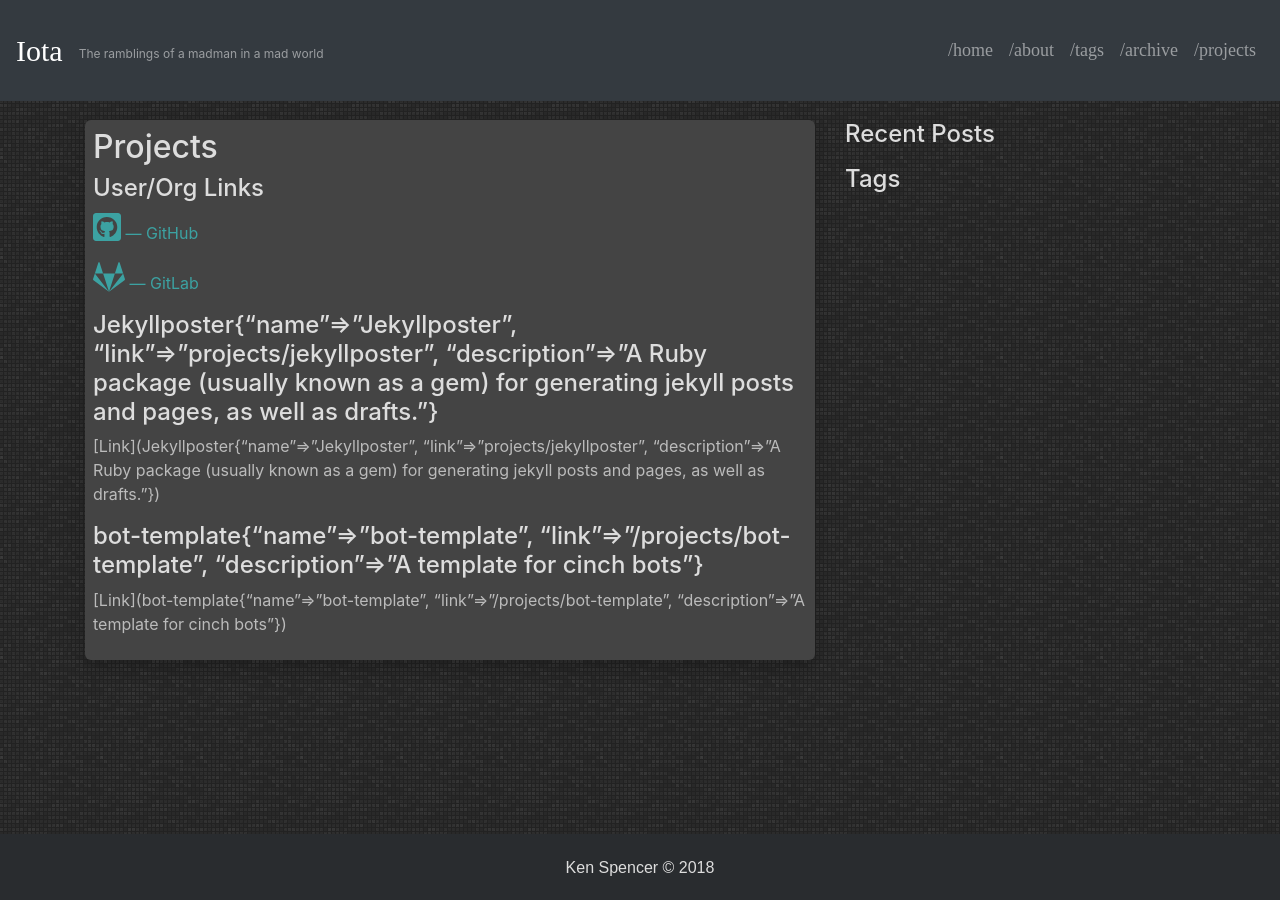
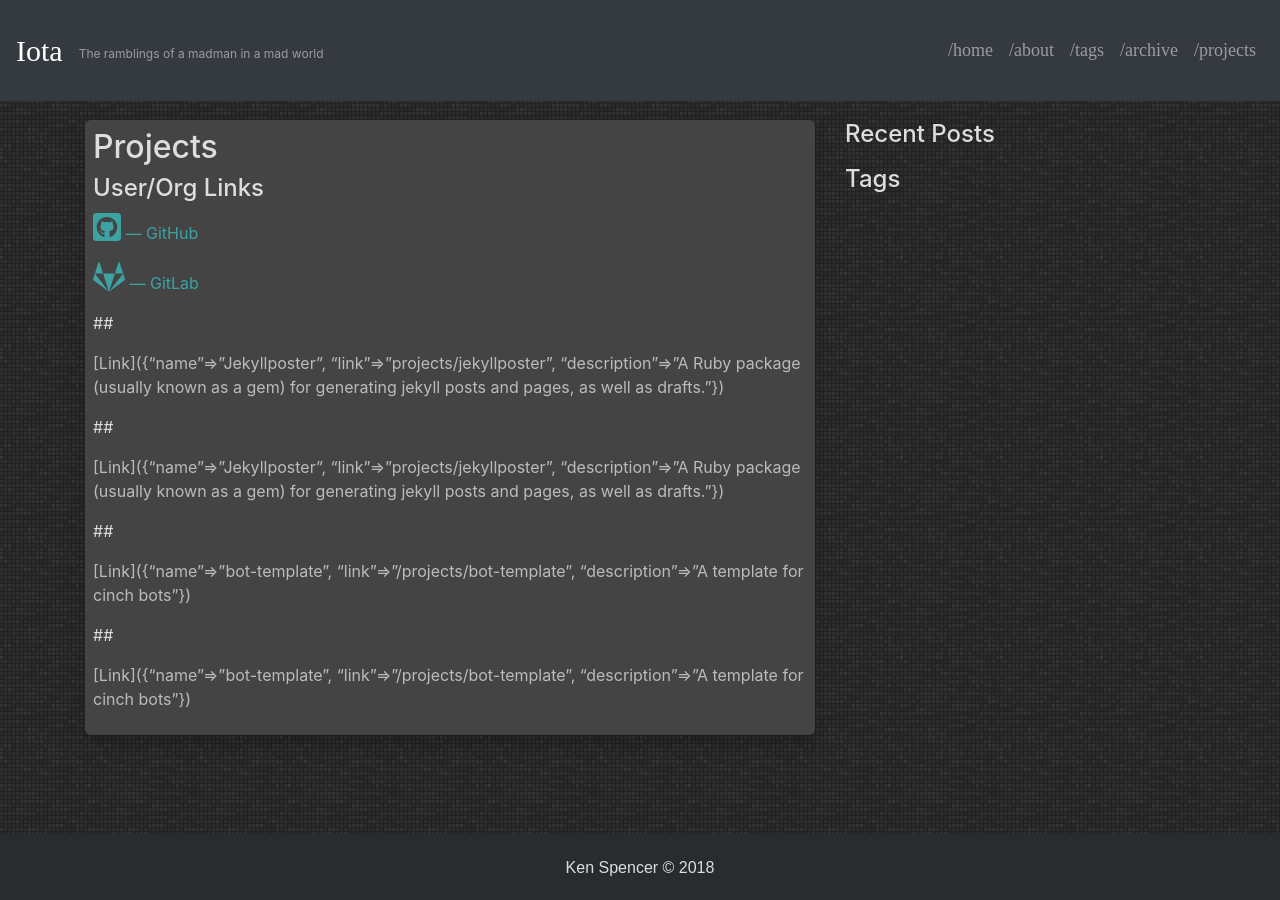
Before and after one commit to IotaSpencer/iotaspencer.me, a Jekyll site: the page built from projects/index.md, in a window 1280 px wide and 900 px high. Built offline with Jekyll 4.4.1, drawn with Linux system fonts in a browser that asks for light colours; nearby versions of some CDN libraries.

Commit message:
update projects/index.md

```diff
--- a/projects/index.md
+++ b/projects/index.md
@@ -27,9 +27,11 @@
 
 {% for project in page.projects %}
 
-## {{project}}
+{% for item in project %}
+## {{item[0]}}
 
 
-> [Link]({{project}})
+> [Link]({{project[1]}})
 
 {% endfor %}
+{% endfor %}
```
